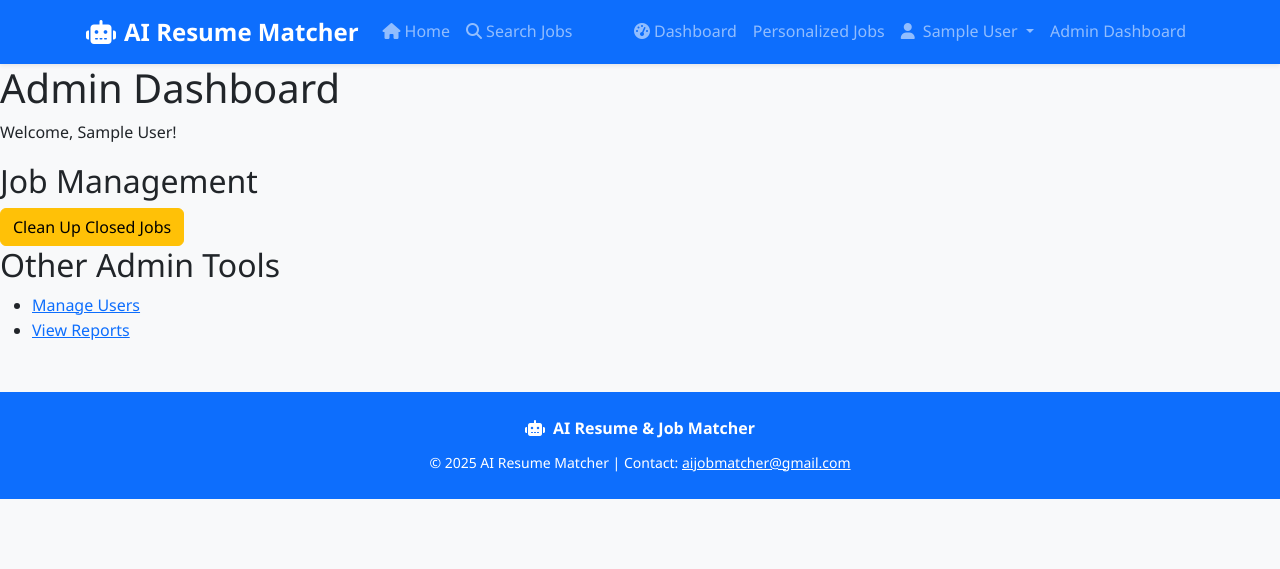
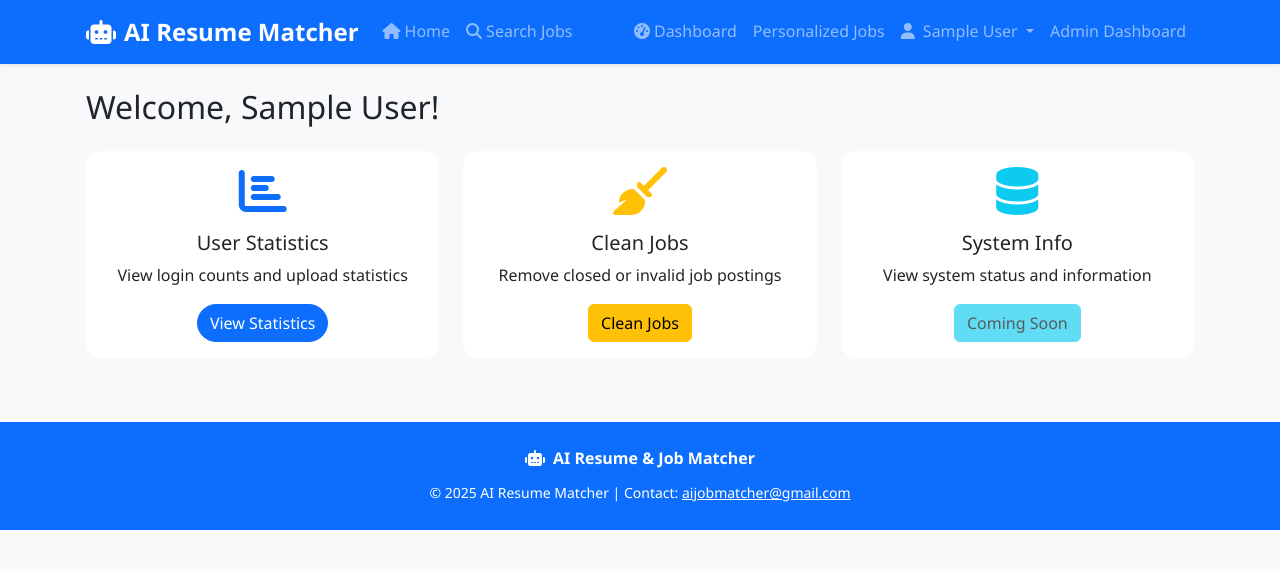
Before and after one commit to VarshithaSaiN/ai_resume_job_matcher, a Flask app: page /admin/dashboard in a window 1280 px wide. Shown: the top 569 px of the page. Run offline with Flask 3, Linux system fonts and the light colour scheme; the visitor is signed in with stand-in values (Sample User, id 1); some libraries are stand-ins or nearby versions.

Commit message:
Update admin_dashboard.html

```diff
--- a/frontend/templates/admin_dashboard.html
+++ b/frontend/templates/admin_dashboard.html
@@ -3,25 +3,47 @@
 {% block title %}Admin Dashboard{% endblock %}
 
 {% block content %}
-<h1>Admin Dashboard</h1>
-
-<p>Welcome, {{ session.get('user_name', 'Admin') }}!</p>
-
-<section>
-    <h2>Job Management</h2>
-    <form action="{{ url_for('cleanup_jobs') }}" method="post" onsubmit="return confirm('Delete all jobs that are no longer accepting applications?');">
-        <button type="submit" class="btn btn-warning">Clean Up Closed Jobs</button>
-    </form>
-</section>
-
-<!-- Add other admin features/links below -->
-<section>
-    <h2>Other Admin Tools</h2>
-    <ul>
-        <li><a href="{{ url_for('admin_manage_users') }}">Manage Users</a></li>
-        <li><a href="{{ url_for('admin_view_reports') }}">View Reports</a></li>
-        <!-- Add more admin links here -->
-    </ul>
-</section>
-
+<div class="container mt-4">
+    <div class="row">
+        <div class="col-12">
+            <h2>Welcome, {{ session.get('user_name', 'Admin') }}!</h2>
+            <div class="row mt-4">
+                <div class="col-md-4 mb-3">
+                    <div class="card">
+                        <div class="card-body text-center">
+                            <i class="fas fa-chart-bar fa-3x text-primary mb-3"></i>
+                            <h5>User Statistics</h5>
+                            <p>View login counts and upload statistics</p>
+                            <a href="{{ url_for('admin_statistics') }}" class="btn btn-primary">
+                                View Statistics
+                            </a>
+                        </div>
+                    </div>
+                </div>
+                <div class="col-md-4 mb-3">
+                    <div class="card">
+                        <div class="card-body text-center">
+                            <i class="fas fa-broom fa-3x text-warning mb-3"></i>
+                            <h5>Clean Jobs</h5>
+                            <p>Remove closed or invalid job postings</p>
+                            <form method="POST" action="{{ url_for('cleanup_jobs') }}" class="d-inline">
+                                <button type="submit" class="btn btn-warning">Clean Jobs</button>
+                            </form>
+                        </div>
+                    </div>
+                </div>
+                <div class="col-md-4 mb-3">
+                    <div class="card">
+                        <div class="card-body text-center">
+                            <i class="fas fa-database fa-3x text-info mb-3"></i>
+                            <h5>System Info</h5>
+                            <p>View system status and information</p>
+                            <button class="btn btn-info" disabled>Coming Soon</button>
+                        </div>
+                    </div>
+                </div>
+            </div>
+        </div>
+    </div>
+</div>
 {% endblock %}
```
